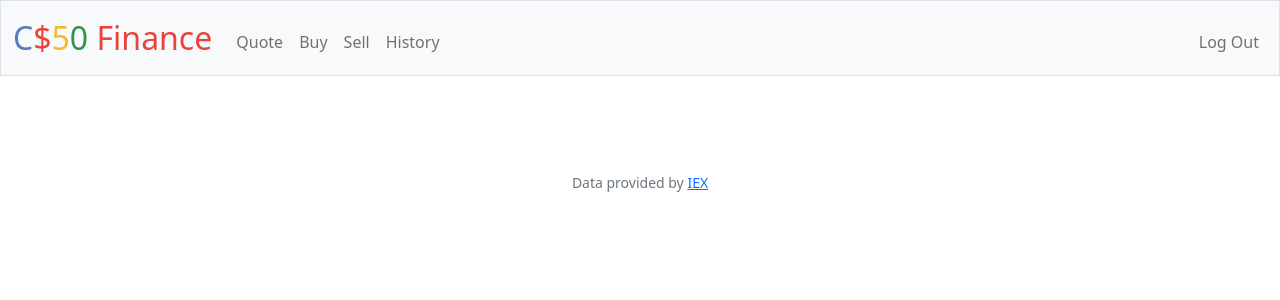
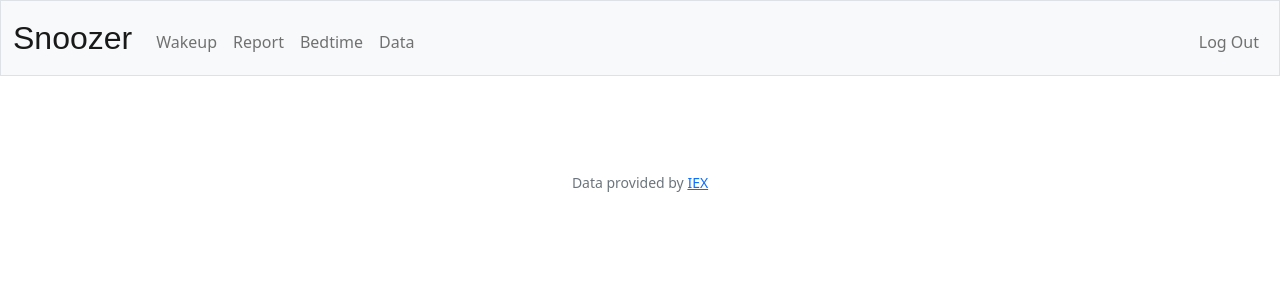
Before and after one commit to DachaThurber/CS50-final, a Flask app: template templates/layout.html in a window 1280 px wide. Shown: the top 300 px of the page. Run offline with Flask 2, Linux system fonts and the light colour scheme; the template is opened without the code that fills it, so the values that code supplies are empty; the visitor is signed in with stand-in values (Sample User, id 1); some libraries are stand-ins or nearby versions.

Commit message:
11-24-21 / 5:15pm / DT

```diff
--- a/app.py
+++ b/app.py
@@ -24,11 +24,11 @@ app.config["SESSION_TYPE"] = "filesystem"
 Session(app)
 
 # Configure CS50 Library to use SQLite database
-db = SQL("sqlite:///finance.db")
+db = SQL("sqlite:///sleep.db")
 
 # Make sure API key is set
-if not os.environ.get("API_KEY"):
-    raise RuntimeError("API_KEY not set")
+#if not os.environ.get("API_KEY"):
+#    raise RuntimeError("API_KEY not set")
 
 
 @app.after_request
@@ -42,22 +42,19 @@ def after_request(response):
 
 @app.route("/")
 @login_required
-def index():
-    """Show portfolio of stocks"""
+def home():
     return apology("TODO")
 
 
-@app.route("/buy", methods=["GET", "POST"])
+@app.route("/wakeup", methods=["GET", "POST"])
 @login_required
-def buy():
-    """Buy shares of stock"""
+def wakeup():
     return apology("TODO")
 
 
-@app.route("/history")
+@app.route("/report", methods=["GET", "POST"])
 @login_required
-def history():
-    """Show history of transactions"""
+def report():
     return apology("TODO")
 
 
@@ -118,7 +115,39 @@ def quote():
 @app.route("/register", methods=["GET", "POST"])
 def register():
     """Register user"""
-    return apology("TODO")
+    # User reached route via POST (as by submitting a form via POST)
+    if request.method == "POST":
+
+        # Ensure username was submitted
+        if not request.form.get("username"):
+            return apology("must provide username", 400)
+
+        # Query database for existing usernames
+        rows = db.execute("SELECT * FROM users WHERE username = ?", request.form.get("username"))
+
+        # Ensure username is unique
+        if len(rows) == 1:
+            return apology("username already in use", 400)
+
+        # Ensure password was submitted
+        if not request.form.get("password") or not request.form.get("confirmation"):
+            return apology("must provide password and confirmation", 400)
+
+        # Ensure passwords match
+        if request.form.get("password") != request.form.get("confirmation"):
+            return apology("passwords must match", 400)
+
+        # Store User's information
+        username = request.form.get("username")
+        hash = generate_password_hash(request.form.get("password"))
+        db.execute("INSERT INTO users (username, hash) VALUES(?,?)", username, hash)
+
+        # Redirect user to home page
+        return redirect("/login")
+
+    # User reached route via GET (as by clicking a link or via redirect)
+    else:
+        return render_template("register.html")
 
 
 @app.route("/sell", methods=["GET", "POST"])
--- a/static/styles.css
+++ b/static/styles.css
@@ -1,23 +1,5 @@
-/* Size for brand */
 nav .navbar-brand
 {
     font-size: xx-large;
+    font-family: "Chalkduster", fantasy;
 }
-
-/* Colors for brand */
-nav .navbar-brand .blue
-{
-    color: #537fbe;
-}
-nav .navbar-brand .red
-{
-    color: #ea433b;
-}
-nav .navbar-brand .yellow
-{
-    color: #f5b82e;
-}
-nav .navbar-brand .green
-{
-    color: #2e944b;
-}
--- a/templates/layout.html
+++ b/templates/layout.html
@@ -16,25 +16,25 @@
 
         <link href="/static/styles.css" rel="stylesheet">
 
-        <title>C$50 Finance: {% block title %}{% endblock %}</title>
+        <title>Snoozer: {% block title %}{% endblock %}</title>
 
     </head>
 
     <body>
 
         <nav class="bg-light border navbar navbar-expand-md navbar-light">
-            <div class="container-fluid">
-                <a class="navbar-brand" href="/"><span class="blue">C</span><span class="red">$</span><span class="yellow">5</span><span class="green">0</span> <span class="red">Finance</span></a>
+            <div class="container-fluid" id="navbar">
+                <a class="navbar-brand" href="/">Snoozer</a>
                 <button aria-controls="navbar" aria-expanded="false" aria-label="Toggle navigation" class="navbar-toggler" data-bs-target="#navbar" data-bs-toggle="collapse" type="button">
                     <span class="navbar-toggler-icon"></span>
                 </button>
                 <div class="collapse navbar-collapse" id="navbar">
                     {% if session["user_id"] %}
                         <ul class="navbar-nav me-auto mt-2">
-                            <li class="nav-item"><a class="nav-link" href="/quote">Quote</a></li>
-                            <li class="nav-item"><a class="nav-link" href="/buy">Buy</a></li>
-                            <li class="nav-item"><a class="nav-link" href="/sell">Sell</a></li>
-                            <li class="nav-item"><a class="nav-link" href="/history">History</a></li>
+                            <li class="nav-item"><a class="nav-link" href="/Wakeup">Wakeup</a></li>
+                            <li class="nav-item"><a class="nav-link" href="/Report">Report</a></li>
+                            <li class="nav-item"><a class="nav-link" href="/Bedtime">Bedtime</a></li>
+                            <li class="nav-item"><a class="nav-link" href="/Data">Data</a></li>
                         </ul>
                         <ul class="navbar-nav ms-auto mt-2">
                             <li class="nav-item"><a class="nav-link" href="/logout">Log Out</a></li>
```
Also changed, not shown: templates/register.html (added, +20 -0 lines), sleep.db (renamed from finance.db), static/favicon.ico.
